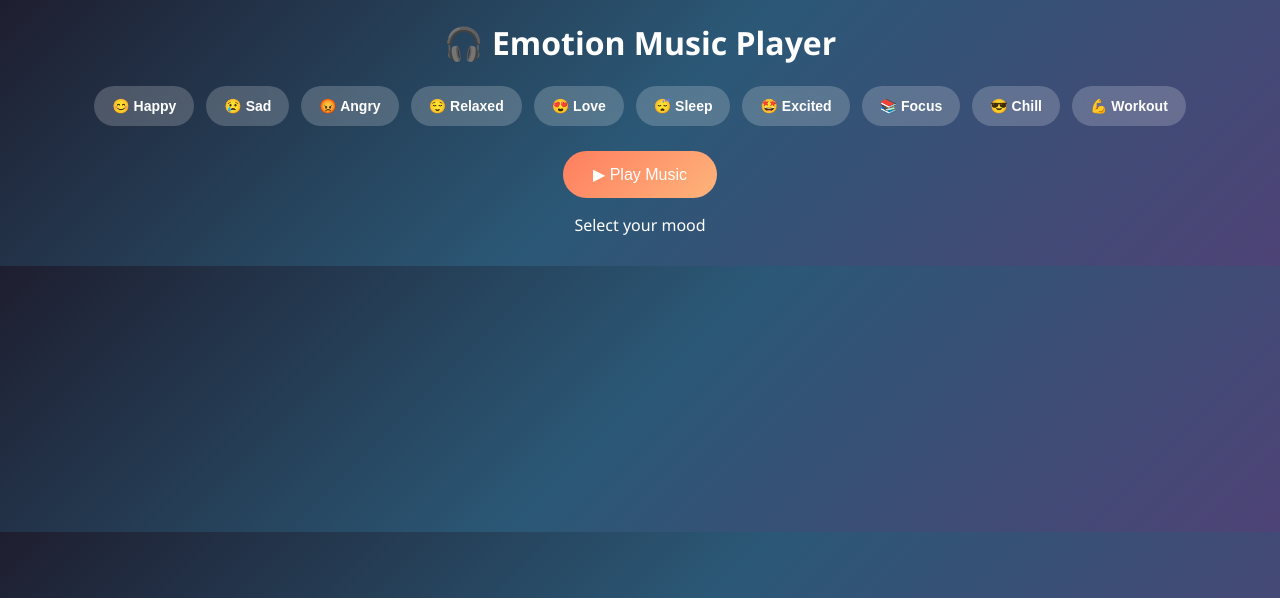
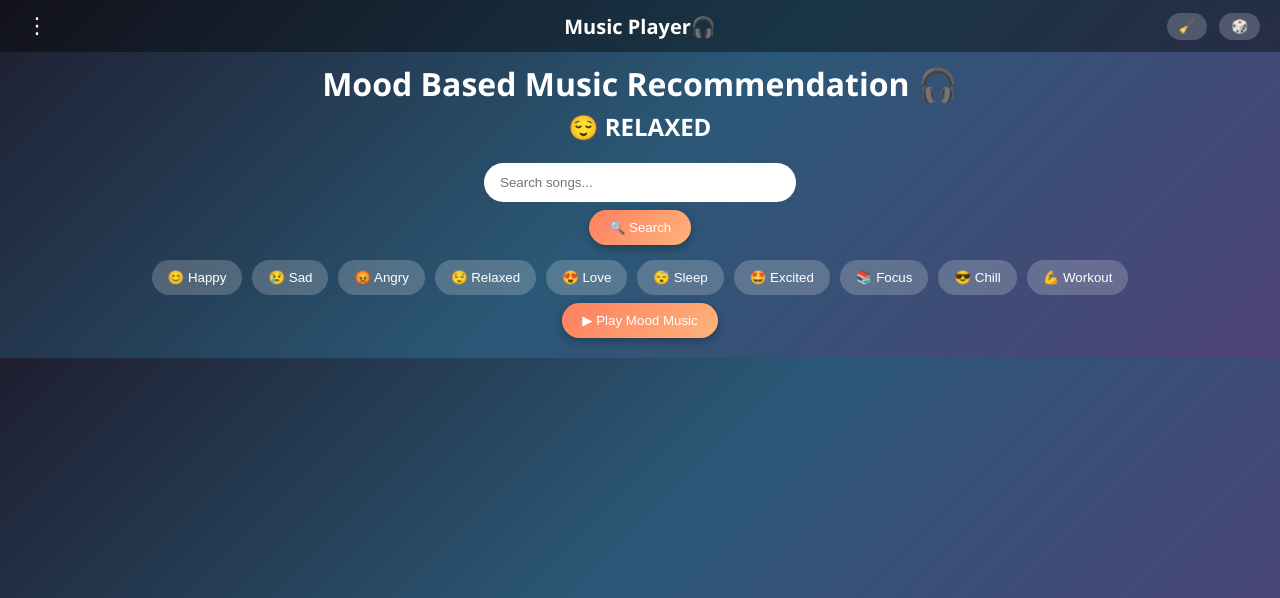
Before and after one commit to samir-rokade/emotion-music-player, a Flask app: page / in a window 1280 px wide. Shown: the top 598 px of the page. Run offline with Flask 3, Linux system fonts and the light colour scheme.

Commit message:
index.html

```diff
--- a/templates/index.html
+++ b/templates/index.html
@@ -14,7 +14,7 @@ body {
     animation: gradientMove 8s ease infinite;
 }
 
-/* 🌈 GRADIENT MOODS */
+/* 🎨 Mood backgrounds */
 .happy { background: linear-gradient(135deg, #ff9a9e, #fad0c4, #fbc2eb); }
 .sad { background: linear-gradient(135deg, #2c3e50, #4ca1af, #6dd5ed); }
 .angry { background: linear-gradient(135deg, #ff416c, #ff4b2b, #ff0000); }
@@ -26,156 +26,280 @@ body {
 .chill { background: linear-gradient(135deg, #00c6ff, #0072ff, #6a11cb); }
 .workout { background: linear-gradient(135deg, #000000, #434343, #ff512f); }
 
-/* Animation */
 @keyframes gradientMove {
     0% { background-position: 0% 50%; }
     50% { background-position: 100% 50%; }
     100% { background-position: 0% 50%; }
 }
 
-/* Mood Buttons */
+/* HEADER */
+.header {
+    display: grid;
+    grid-template-columns: 1fr auto 1fr;
+    align-items: center;
+    padding: 12px 20px;
+    background: rgba(0,0,0,0.4);
+}
+
+/* MENU */
+.menu-container {
+    justify-self: start;
+    position: relative;
+}
+
+.menu-btn {
+    font-size: 22px;
+    cursor: pointer;
+    background: none;
+    border: none;
+    color: white;
+}
+
+.dropdown {
+    display: none;
+    position: absolute;
+    left: 0;
+    top: 30px;
+    background: rgba(0,0,0,0.9);
+    border-radius: 10px;
+    padding: 10px;
+}
+
+.dropdown button {
+    display: block;
+    width: 150px;
+    margin: 5px 0;
+    padding: 10px;
+    border: none;
+    border-radius: 10px;
+    background: rgba(255,255,255,0.1);
+    color: white;
+    cursor: pointer;
+}
+
+/* TITLE */
+.logo {
+    text-align: center;
+    font-size: 20px;
+    font-weight: bold;
+}
+
+/* RIGHT BUTTONS */
+.nav-buttons {
+    justify-self: end;
+}
+
+.nav-buttons button {
+    margin-left: 8px;
+    padding: 6px 12px;
+    border-radius: 20px;
+    border: none;
+    background: rgba(255,255,255,0.2);
+    color: white;
+    cursor: pointer;
+}
+
+/* SEARCH */
+#searchInput {
+    padding: 12px 16px;
+    width: 280px;
+    border-radius: 25px;
+    border: none;
+    margin-top: 10px;
+    outline: none;
+}
+
+/* BUTTON */
+.play-btn {
+    padding: 10px 20px;
+    margin-top: 8px;
+    border-radius: 25px;
+    border: none;
+    background: linear-gradient(135deg, #ff7e5f, #feb47b);
+    color: white;
+    cursor: pointer;
+    box-shadow: 0px 3px 10px rgba(0,0,0,0.3);
+}
+
+/* MOODS */
 .mood-container {
     display: flex;
     flex-wrap: wrap;
     justify-content: center;
-    gap: 12px;
-    margin-top: 20px;
+    gap: 10px;
+    margin-top: 15px;
 }
 
 .mood-btn {
-    padding: 12px 18px;
+    padding: 10px 16px;
+    border-radius: 25px;
     border: none;
-    border-radius: 25px;
-    font-size: 14px;
-    font-weight: bold;
-    cursor: pointer;
     background: rgba(255,255,255,0.2);
     color: white;
-    backdrop-filter: blur(10px);
-    transition: 0.3s;
+    cursor: pointer;
 }
 
-.mood-btn:hover {
-    transform: scale(1.08);
-    background: rgba(255,255,255,0.35);
-}
-
-/* Play Button */
-.play-btn {
-    padding: 14px 30px;
-    margin-top: 25px;
-    border-radius: 30px;
-    border: none;
-    font-size: 16px;
-    background: linear-gradient(135deg, #ff7e5f, #feb47b);
-    color: white;
-    cursor: pointer;
-    transition: 0.3s;
-}
-
-.play-btn:hover {
-    transform: scale(1.1);
-}
-
-/* Cards */
+/* CARDS */
 .cards {
     display: flex;
     flex-wrap: wrap;
     justify-content: center;
     gap: 20px;
-    margin-top: 30px;
+    margin-top: 20px;
 }
 
 .card {
-    width: 300px;
-    background: rgba(255,255,255,0.15);
-    padding: 12px;
-    border-radius: 15px;
-    backdrop-filter: blur(10px);
-    transition: 0.3s;
+    width: 280px;
+    background: white;
+    color: black;
+    padding: 10px;
+    border-radius: 10px;
 }
 
-.card:hover {
-    transform: scale(1.05);
+/* CAMERA */
+#cameraSection {
+    display: none;
+    margin-top: 15px;
 }
 </style>
 </head>
 
 <body class="relaxed">
 
-<h1>🎧 Emotion Music Player</h1>
+<!-- HEADER -->
+<div class="header">
 
+    <div class="menu-container">
+        <button class="menu-btn" onclick="toggleMenu()">⋮</button>
+        <div id="dropdownMenu" class="dropdown">
+            <button onclick="aiSuggest()">🤖 AI Suggest</button>
+            <button onclick="openCamera()">📷 Scan Mood</button>
+        </div>
+    </div>
+
+    <div class="logo">Music Player🎧</div>
+
+    <div class="nav-buttons">
+        <button onclick="clearResults()">🧹</button>
+        <button onclick="randomSearch()">🎲</button>
+    </div>
+
+</div>
+
+<h1 style="margin:10px 0 5px;">Mood Based Music Recommendation 🎧</h1>
+<h2 id="currentMoodText" style="margin:0;">😌 RELAXED</h2>
+
+<!-- SEARCH -->
+<div style="margin-top:10px;">
+    <input type="text" id="searchInput" placeholder="Search songs..." onkeypress="handleSearch(event)">
+    <br>
+    <button class="play-btn" onclick="searchMusic()">🔍 Search</button>
+</div>
+
+<!-- MOODS -->
 <div class="mood-container">
     <button class="mood-btn" onclick="setMood('happy')">😊 Happy</button>
     <button class="mood-btn" onclick="setMood('sad')">😢 Sad</button>
     <button class="mood-btn" onclick="setMood('angry')">😡 Angry</button>
     <button class="mood-btn" onclick="setMood('relaxed')">😌 Relaxed</button>
-
     <button class="mood-btn" onclick="setMood('love')">😍 Love</button>
     <button class="mood-btn" onclick="setMood('sleep')">😴 Sleep</button>
     <button class="mood-btn" onclick="setMood('excited')">🤩 Excited</button>
     <button class="mood-btn" onclick="setMood('focus')">📚 Focus</button>
-
     <button class="mood-btn" onclick="setMood('chill')">😎 Chill</button>
     <button class="mood-btn" onclick="setMood('workout')">💪 Workout</button>
 </div>
 
-<button class="play-btn" onclick="loadMusic()">▶ Play Music</button>
+<button class="play-btn" onclick="loadMusic()">▶ Play Mood Music</button>
 
-<p id="text">Select your mood</p>
+<!-- CAMERA -->
+<div id="cameraSection">
+    <video id="video" width="280" height="180" autoplay style="border-radius:10px;"></video>
+    <br>
+    <button class="play-btn" onclick="captureMood()">📸 Capture Mood</button>
+</div>
 
-<div class="cards" id="musicContainer"></div>
+<div id="musicContainer" class="cards"></div>
 
 <script>
 let currentMood = "relaxed";
+let video = document.getElementById("video");
+
+const moodEmojis = {
+    happy:"😊", sad:"😢", angry:"😡", relaxed:"😌",
+    love:"😍", sleep:"😴", excited:"🤩",
+    focus:"📚", chill:"😎", workout:"💪"
+};
+
+function toggleMenu() {
+    const menu = document.getElementById("dropdownMenu");
+    menu.style.display = menu.style.display === "block" ? "none" : "block";
+}
 
 function setMood(mood) {
     currentMood = mood;
     document.body.className = mood;
+    document.getElementById("currentMoodText").innerText =
+        moodEmojis[mood] + " " + mood.toUpperCase();
+}
 
-    const messages = {
-        happy: "😊 Enjoy your happy vibes!",
-        sad: "😢 Music will heal you.",
-        angry: "😡 Calm down with music.",
-        relaxed: "😌 Stay relaxed.",
-        love: "😍 Feel the love!",
-        sleep: "😴 Time to rest.",
-        excited: "🤩 Let's go!",
-        focus: "📚 Stay focused.",
-        chill: "😎 Just chill.",
-        workout: "💪 Get pumped!"
-    };
+function openCamera() {
+    document.getElementById("cameraSection").style.display = "block";
+    navigator.mediaDevices.getUserMedia({ video: true })
+    .then(stream => video.srcObject = stream)
+    .catch(() => alert("Camera access denied!"));
+}
 
-    document.getElementById("text").innerText = messages[mood];
+function captureMood() {
+    const moods = ["happy","sad","angry","relaxed","love","excited"];
+    const detectedMood = moods[Math.floor(Math.random()*moods.length)];
+    alert("Detected Mood: " + moodEmojis[detectedMood] + " " + detectedMood.toUpperCase());
+    setMood(detectedMood);
+    loadMusic();
+}
+
+function searchMusic() {
+    const query = document.getElementById("searchInput").value;
+    fetch("/search_music?q=" + query).then(r=>r.json()).then(showData);
+}
+
+function handleSearch(e){
+    if(e.key==="Enter") searchMusic();
 }
 
 function loadMusic() {
-    fetch("/get_music?mood=" + currentMood)
-    .then(res => res.json())
-    .then(data => {
-        const container = document.getElementById("musicContainer");
-        container.innerHTML = "";
+    fetch("/get_music?mood=" + currentMood).then(r=>r.json()).then(showData);
+}
 
-        data.forEach(song => {
-            let url = "";
+function clearResults() {
+    document.getElementById("musicContainer").innerHTML = "";
+}
 
-            if (song.type === "video") {
-                url = `https://www.youtube.com/embed/${song.id}`;
-            } else {
-                url = `https://www.youtube.com/embed/videoseries?list=${song.id}`;
-            }
+function randomSearch() {
+    const list = ["lofi","sad songs","dj remix","romantic songs"];
+    const random = list[Math.floor(Math.random()*list.length)];
+    document.getElementById("searchInput").value = random;
+    searchMusic();
+}
 
-            container.innerHTML += `
-                <div class="card">
-                    <iframe width="100%" height="200" src="${url}" allowfullscreen></iframe>
-                    <p>${song.title}</p>
-                </div>
-            `;
-        });
-    })
-    .catch(err => {
-        alert("Error loading music");
-        console.log(err);
+function aiSuggest() {
+    const moods = ["lofi chill","romantic songs","sad songs","party songs"];
+    const random = moods[Math.floor(Math.random()*moods.length)];
+    document.getElementById("searchInput").value = random;
+    searchMusic();
+}
+
+function showData(data) {
+    const container = document.getElementById("musicContainer");
+    container.innerHTML = "";
+
+    data.forEach(song => {
+        const url = `https://www.youtube.com/embed/${song.id}`;
+        container.innerHTML += `
+        <div class="card">
+            <iframe width="100%" height="180" src="${url}" allowfullscreen></iframe>
+            <p><b>${song.title}</b></p>
+        </div>`;
     });
 }
 </script>
```
